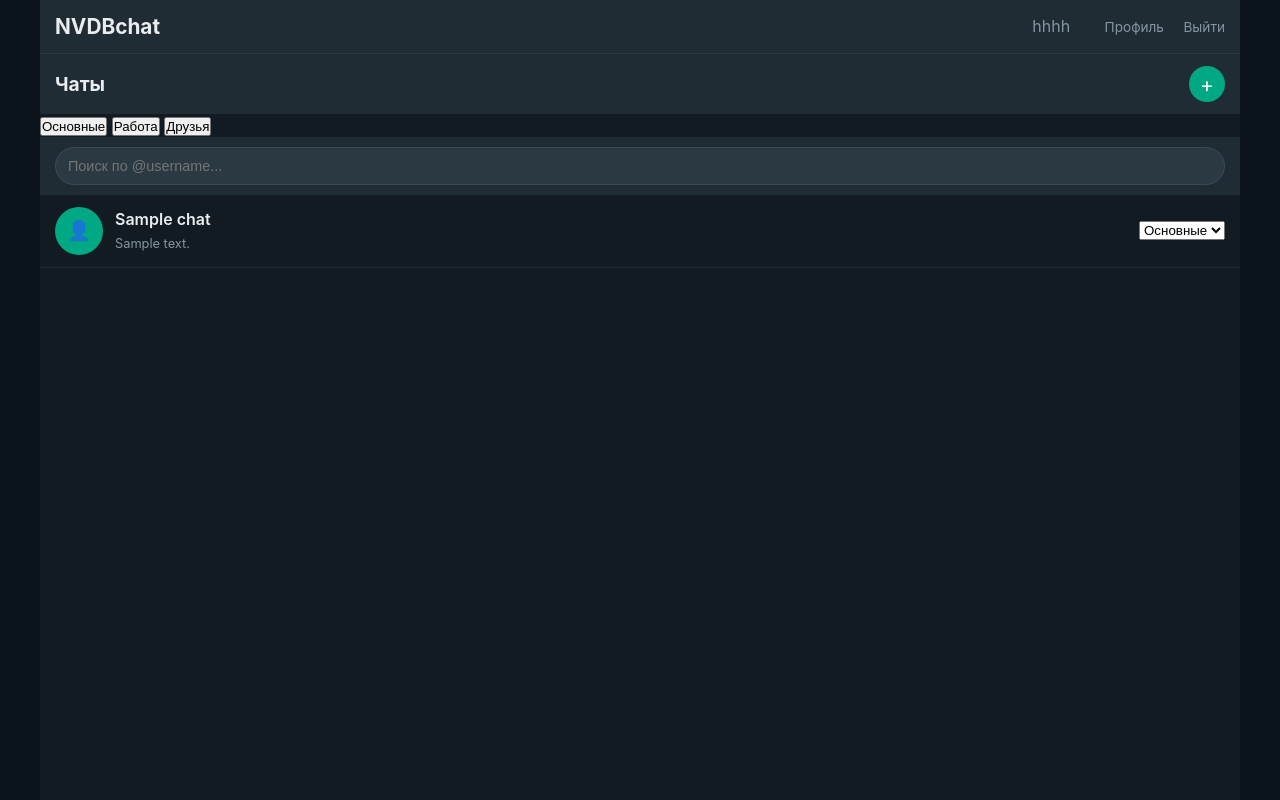
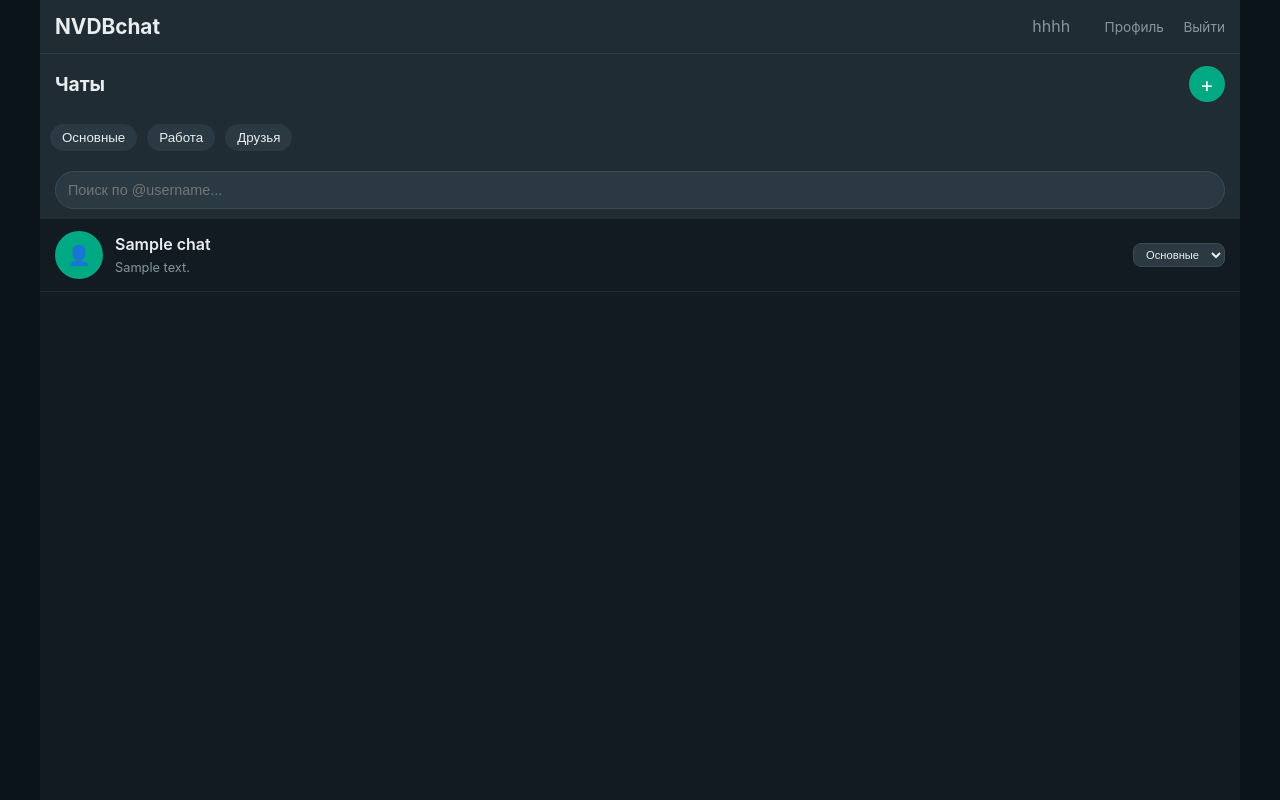
Before and after one commit to Dan202667/NVDBchat, a Flask app: page /chats in a window 1280 px wide. Run offline with Flask 3, Linux system fonts and the light colour scheme; a user stored in the database is signed in; tables that the repository leaves empty hold one stand-in row (values such as "Sample post"); some libraries are stand-ins or nearby versions.

Commit message:
Update style.css

```diff
--- a/static/style.css
+++ b/static/style.css
@@ -866,3 +866,156 @@ html {
 .delete-chat-btn:hover {
     background: rgba(255, 68, 68, 0.2);
 }
+/* Дополнительные стили для новых функций */
+.chat-actions {
+    display: flex;
+    gap: 10px;
+    margin-left: auto;
+}
+
+.action-btn {
+    background: none;
+    border: none;
+    color: #8696a0;
+    font-size: 1.2rem;
+    cursor: pointer;
+    padding: 5px;
+    width: auto;
+}
+
+.action-btn:hover {
+    color: #00a884;
+}
+
+.folders-bar {
+    display: flex;
+    gap: 10px;
+    padding: 10px;
+    overflow-x: auto;
+    background: #202c33;
+}
+
+.folder-btn {
+    background: #2a3942;
+    border: none;
+    padding: 6px 12px;
+    border-radius: 20px;
+    color: #e9edef;
+    cursor: pointer;
+    white-space: nowrap;
+}
+
+.folder-btn:hover {
+    background: #00a884;
+}
+
+.folder-select {
+    background: #2a3942;
+    border: 1px solid #3b4a54;
+    border-radius: 8px;
+    color: #e9edef;
+    padding: 4px 8px;
+    font-size: 0.7rem;
+    margin-left: 10px;
+}
+
+.reply-indicator {
+    background: rgba(0, 168, 132, 0.2);
+    border-radius: 8px;
+    padding: 4px 8px;
+    margin-bottom: 5px;
+    font-size: 0.75rem;
+    color: #00a884;
+    cursor: pointer;
+}
+
+.reply-indicator:hover {
+    background: rgba(0, 168, 132, 0.4);
+}
+
+.reply-msg-btn, .pin-msg-btn {
+    background: none;
+    border: none;
+    cursor: pointer;
+    font-size: 0.7rem;
+    opacity: 0.6;
+    padding: 2px;
+}
+
+.poll-container {
+    background: rgba(0, 168, 132, 0.1);
+    border-radius: 12px;
+    padding: 10px;
+    margin: 5px 0;
+}
+
+.poll-question {
+    font-weight: bold;
+    margin-bottom: 10px;
+}
+
+.poll-option {
+    padding: 8px;
+    margin: 5px 0;
+    background: #2a3942;
+    border-radius: 8px;
+    cursor: pointer;
+}
+
+.poll-option:hover {
+    background: #3b4a54;
+}
+
+.poll-option.voted {
+    background: #00a884;
+}
+
+.search-result {
+    padding: 8px;
+    border-bottom: 1px solid #2a3942;
+    cursor: pointer;
+}
+
+.search-result:hover {
+    background: #2a3942;
+}
+
+.pinned-message {
+    padding: 5px 10px;
+    background: #2a3942;
+    border-radius: 8px;
+    margin: 5px 0;
+    cursor: pointer;
+}
+
+.pinned-message:hover {
+    background: #3b4a54;
+}
+
+/* Форматирование текста */
+.message-text strong {
+    font-weight: bold;
+}
+
+.message-text em {
+    font-style: italic;
+}
+
+.message-text code {
+    font-family: monospace;
+    background: #2a3942;
+    padding: 2px 4px;
+    border-radius: 4px;
+}
+
+.message-text .spoiler {
+    background: #3b4a54;
+    color: #3b4a54;
+    cursor: pointer;
+    border-radius: 4px;
+    padding: 0 2px;
+}
+
+.message-text .spoiler:hover {
+    color: #e9edef;
+}
```
